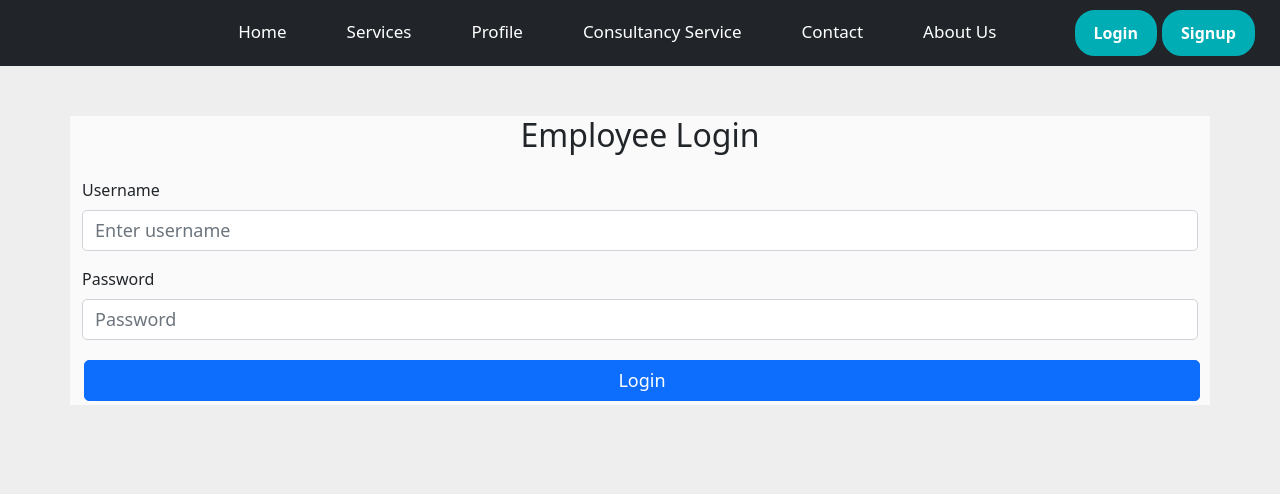
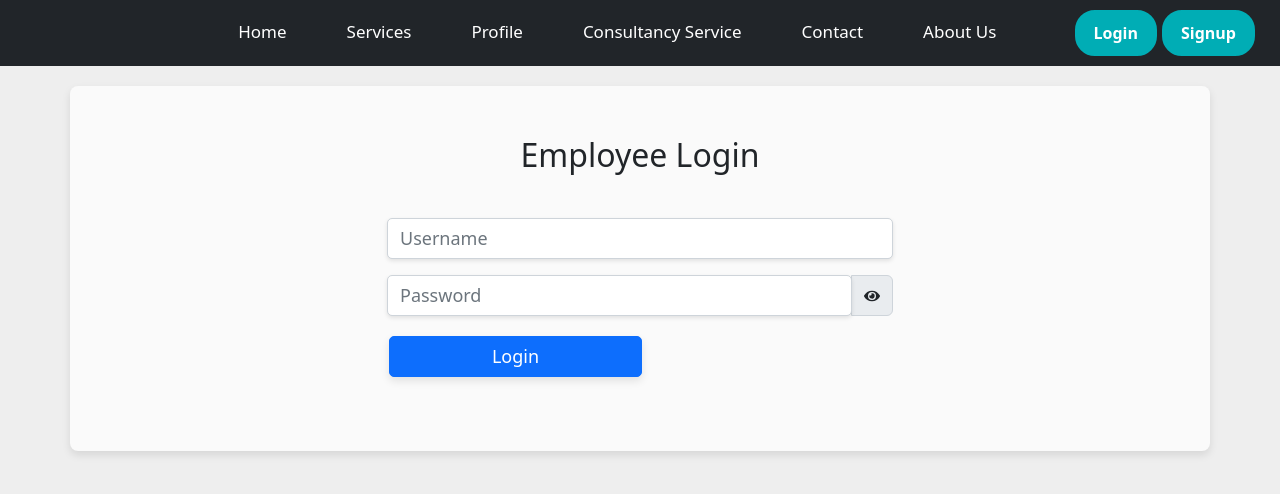
Before and after one commit to k-rashmina/Dinanga-Enterprises, a React (Vite) app in the folder DE-frontend/: page /emplogin in a window 1280 px wide. Shown: the top 494 px of the page. Built offline with nearby package versions, Linux system fonts and the light colour scheme.

Commit message:
Added password visibility

```diff
--- a/DE-frontend/src/components/employee/employeeLogin.jsx
+++ b/DE-frontend/src/components/employee/employeeLogin.jsx
@@ -1,13 +1,16 @@
 import React, { useState } from "react";
-import { Container, Form, Button } from "react-bootstrap";
+import { Container, Form, Button, InputGroup, Row, Col } from "react-bootstrap";
 import "bootstrap/dist/css/bootstrap.min.css";
 import EmployeeApiService from "./EmployeeServices";
 import {jwtDecode} from 'jwt-decode';
 import { useNavigate } from 'react-router-dom';
+import { FaEye, FaEyeSlash } from 'react-icons/fa';
+import "./EmployeeLogin.css";
 
 const EmployeeLogin = () => {
     const [username, setUsername] = useState("");
     const [password, setPassword] = useState("");
+    const [passwordVisible, setPasswordVisible] = useState(false);
     const navigate = useNavigate();
 
     const handleSubmit = async (event) => {
@@ -21,7 +24,6 @@ const EmployeeLogin = () => {
                 const decodedToken = jwtDecode(response.token);
                 localStorage.setItem('token', response.token);
                 localStorage.setItem('emp_id', decodedToken.employeeId);
-
 
                 if (localStorage.getItem('token')) {
                     navigate('/empprofile');
@@ -40,37 +42,58 @@ const EmployeeLogin = () => {
         }
     };
 
+    const togglePasswordVisibility = () => {
+        setPasswordVisible(!passwordVisible);
+    };
 
     return (
-    <Container style={{ marginTop: "50px" }}>
+        <Container className="login-container">
             <h2 className="text-center mb-4">Employee Login</h2>
-      <Form onSubmit={handleSubmit}>
+            <Row className="justify-content-center">
+                <Col xs={12} sm={10} md={6}>
+                    <Form onSubmit={handleSubmit} className="login-form">
                         <Form.Group className="mb-3" controlId="formBasicUsername">
-          <Form.Label>Username</Form.Label>
                             <Form.Control
                                 type="text"
-            placeholder="Enter username"
+                                placeholder="Username"
                                 value={username}
                                 onChange={(e) => setUsername(e.target.value)}
                                 required
+                                className="login-input"
                             />
                         </Form.Group>
 
                         <Form.Group className="mb-3" controlId="formBasicPassword">
-          <Form.Label>Password</Form.Label>
+                            <InputGroup>
                                 <Form.Control
-            type="password"
+                                    type={passwordVisible ? "text" : "password"}
                                     placeholder="Password"
                                     value={password}
                                     onChange={(e) => setPassword(e.target.value)}
                                     required
+                                    className="login-input"
                                 />
+                                <InputGroup.Text onClick={togglePasswordVisibility}>
+                                    {passwordVisible ? <FaEyeSlash /> : <FaEye />}
+                                </InputGroup.Text>
+                            </InputGroup>
                         </Form.Group>
 
-        <Button variant="primary" type="submit" className="w-100">
+
+                        <Col xs={6} className="p-0">
+                          <div className="button-container">
+                            <Button
+                                variant="primary"
+                                type="submit"
+                                className="login-button-form"
+                            >
                                 Login
                             </Button>
+                            </div>
+                        </Col>
                     </Form>
+                </Col>
+            </Row>
         </Container>
     );
 };
```
Lines whose indentation alone changed are shown as unchanged.
